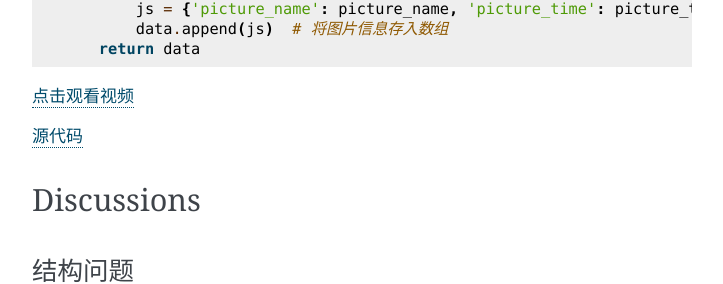
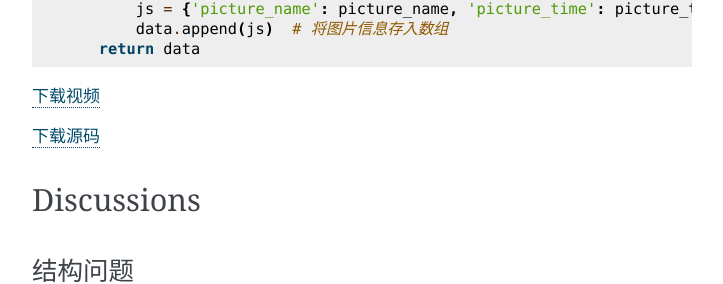
Before and after one commit to Steven-Yutong/PhotoString-Yutong, a Sphinx documentation site: the page built from docs/source/index.rst, in a window 1280 px wide and 900 px high, scrolled down 4118 px. Shown: the part 176-460 px from the top of the window, without its empty margins (388-1111 px from the left). Built offline with Sphinx 7.4.7, drawn with Linux system fonts in a browser that asks for light colours.

Commit message:
Update index.rst

```diff
--- a/docs/source/index.rst
+++ b/docs/source/index.rst
@@ -210,9 +210,9 @@ API使用get()方法，从数据库中读取图片信息。图片信息包括图
            data.append(js)  # 将图片信息存入数组
        return data
 
-`点击观看视频 <https://github.com/Steven-Yutong/PhotoString-Yutong/blob/master/docs/source/PhotoString.mp4>`__
+`下载视频 <https://github.com/Steven-Yutong/PhotoString-Yutong/blob/master/docs/source/PhotoString.mp4>`__
 
-`源代码 <https://github.com/Steven-Yutong/PhotoString-Yutong/blob/master/docs/source/PhotoString.zip>`__
+`下载源码 <https://github.com/Steven-Yutong/PhotoString-Yutong/blob/master/docs/source/PhotoString.zip>`__
 
 Discussions
 -----------
```
